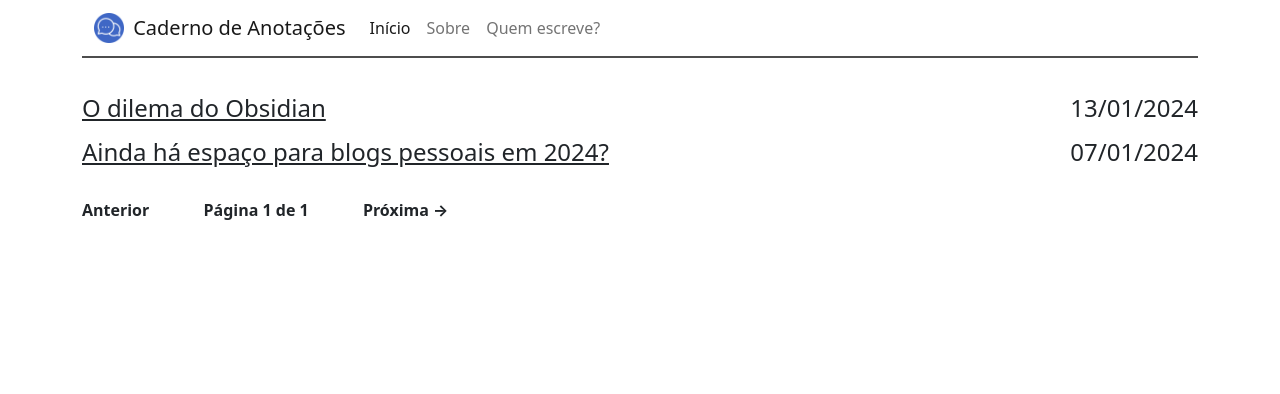
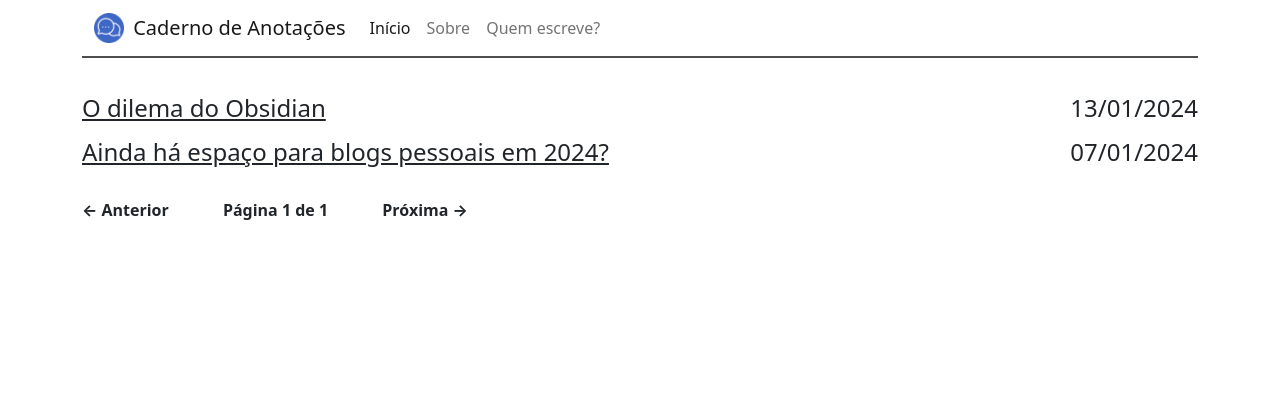
Before and after one commit to brunodeblasi/blog, a Jekyll site: the page built from index.html, in a window 1280 px wide. Shown: the top 394 px of the page. Built offline with Jekyll 4.4.1, drawn with Linux system fonts in a browser that asks for light colours; the list of posts is cut into pages by our own code.

Commit message:
Update index.html

```diff
--- a/index.html
+++ b/index.html
@@ -21,13 +21,13 @@ layout: default
           ← Anterior
         </a>
       {% else %}
-        <span class="previous">Anterior</span>
+        <span class="previous">← Anterior</span>
       {% endif %}
       <span class="page_number">
         Página {{ paginator.page }} de {{ paginator.total_pages }}
       </span>
       {% if paginator.next_page %}
-        <a href="{{ paginator.next_page_path }}" class="next">Próxima</a>
+        <a href="{{ paginator.next_page_path }}" class="next">Próxima →</a>
       {% else %}
         <span class="next ">Próxima →</span>
       {% endif %}
```
